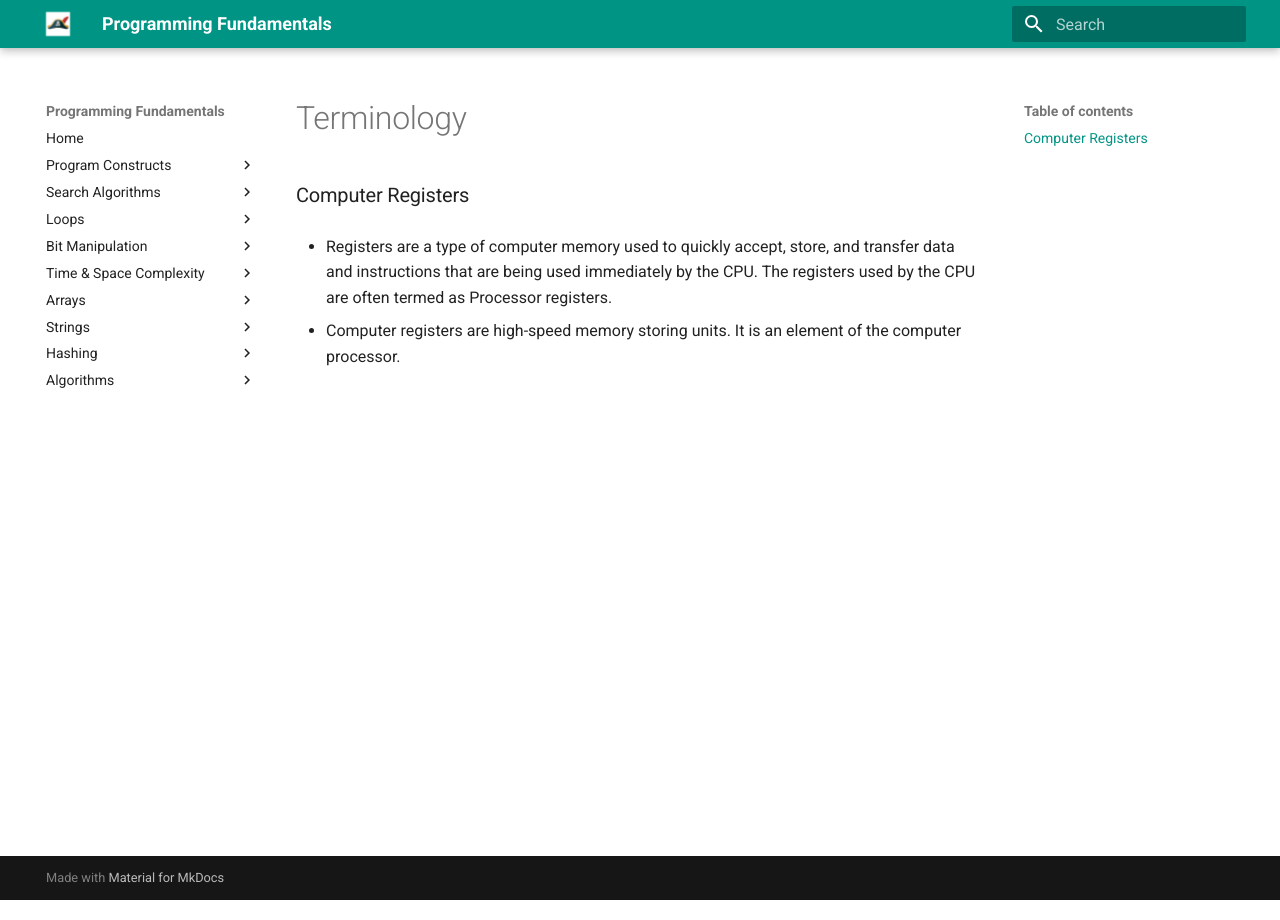
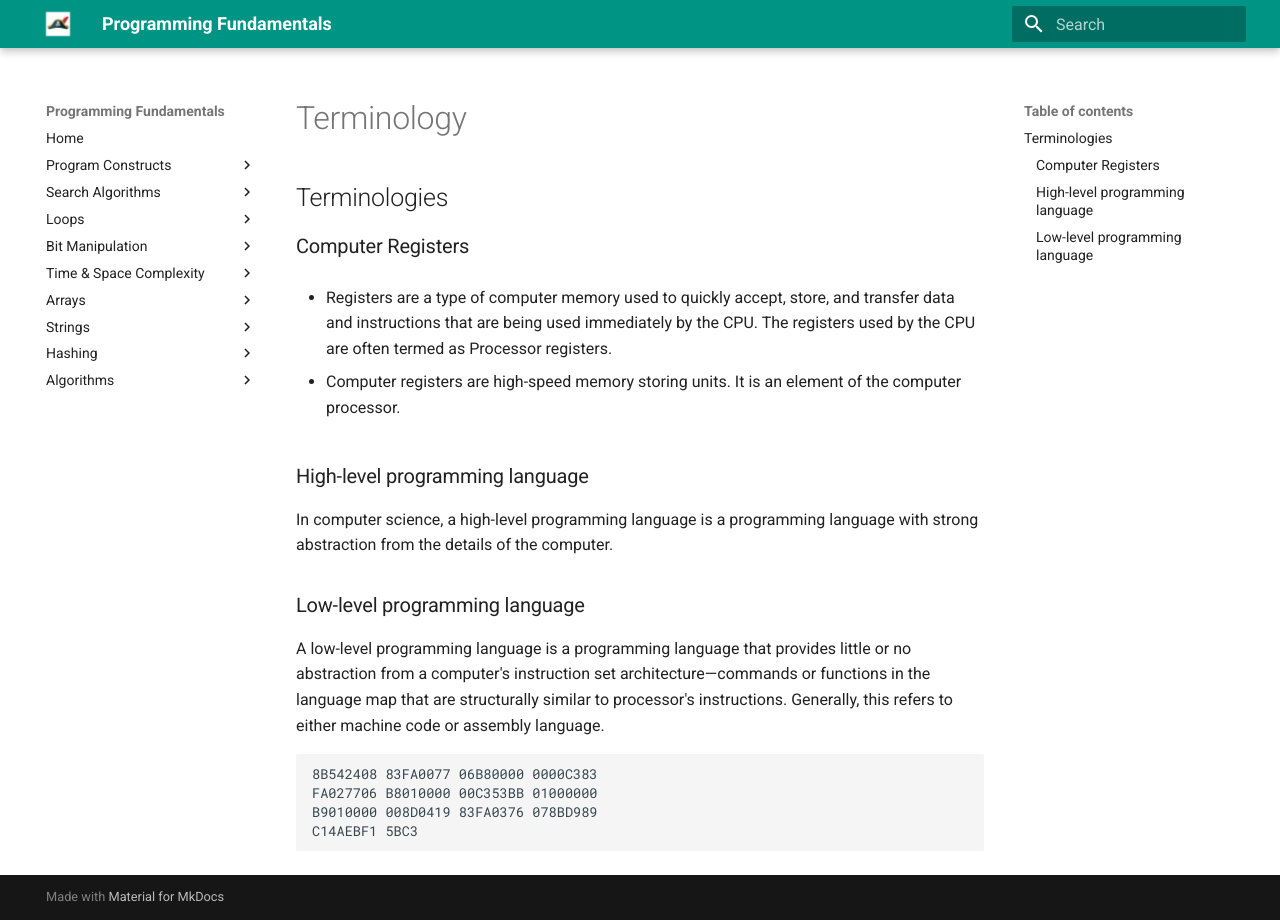
Before and after one commit to santosh-1987/programming-fundamentals, an MkDocs documentation site: the page built from docs/computer_basics/terminology.md, in a window 1280 px wide. Built offline with MkDocs 1.6.1 and Material for MkDocs 9.7.7, drawn with Linux system fonts in a browser that asks for light colours; the version menu is left out.

Commit message:
Adding terminologies

````diff
--- a/docs/computer_basics/terminology.md
+++ b/docs/computer_basics/terminology.md
@@ -1,5 +1,20 @@
+# Terminologies
+
 ## Computer Registers
 
 - Registers are a type of computer memory used to quickly accept, store, and transfer data and instructions that are being used immediately by the CPU. The registers used by the CPU are often termed as Processor registers.
 
 - Computer registers are high-speed memory storing units. It is an element of the computer processor.
+
+## High-level programming language
+In computer science, a high-level programming language is a programming language with strong abstraction from the details of the computer.
+
+## Low-level programming language
+A low-level programming language is a programming language that provides little or no abstraction from a computer's instruction set architecture—commands or functions in the language map that are structurally similar to processor's instructions. Generally, this refers to either machine code or assembly language.
+
+```
+8B542408 83FA0077 06B80000 0000C383
+FA027706 B8010000 00C353BB 01000000
+B9010000 008D0419 83FA0376 078BD989
+C14AEBF1 5BC3
+```
````
